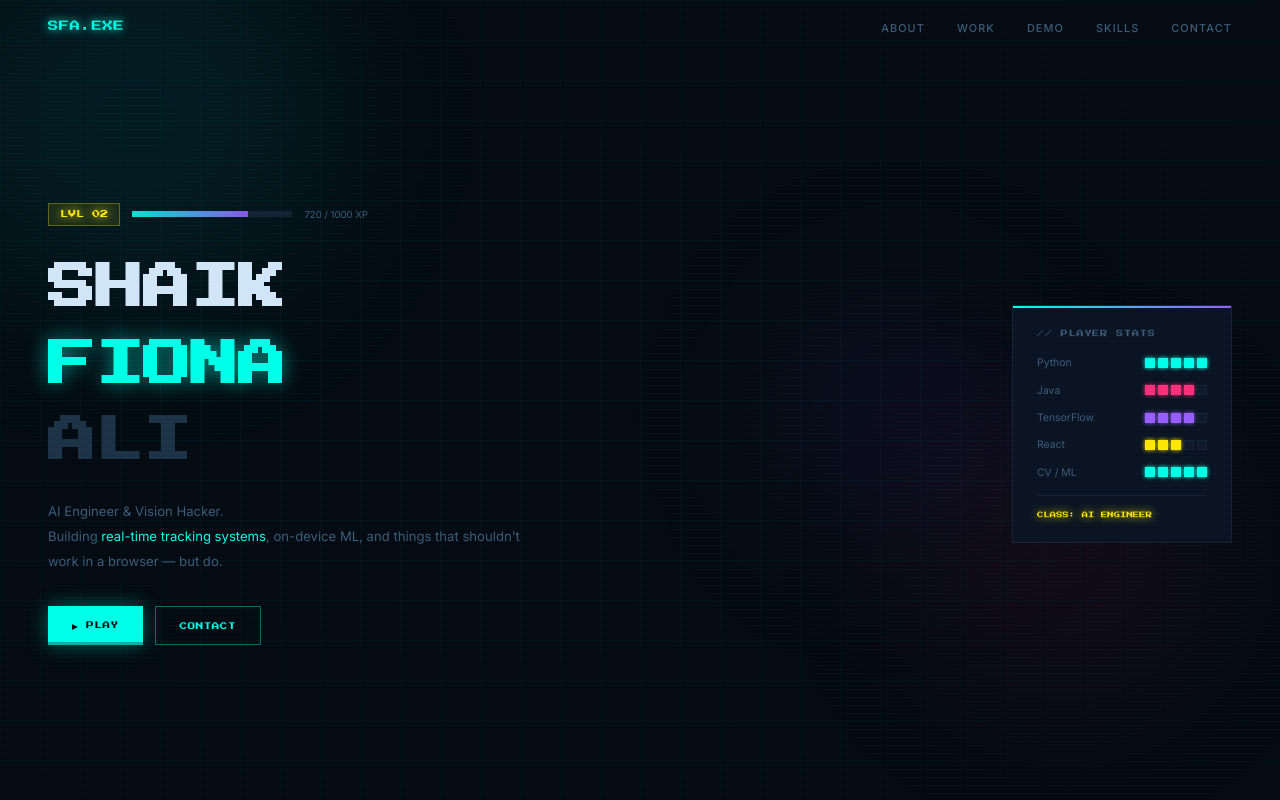
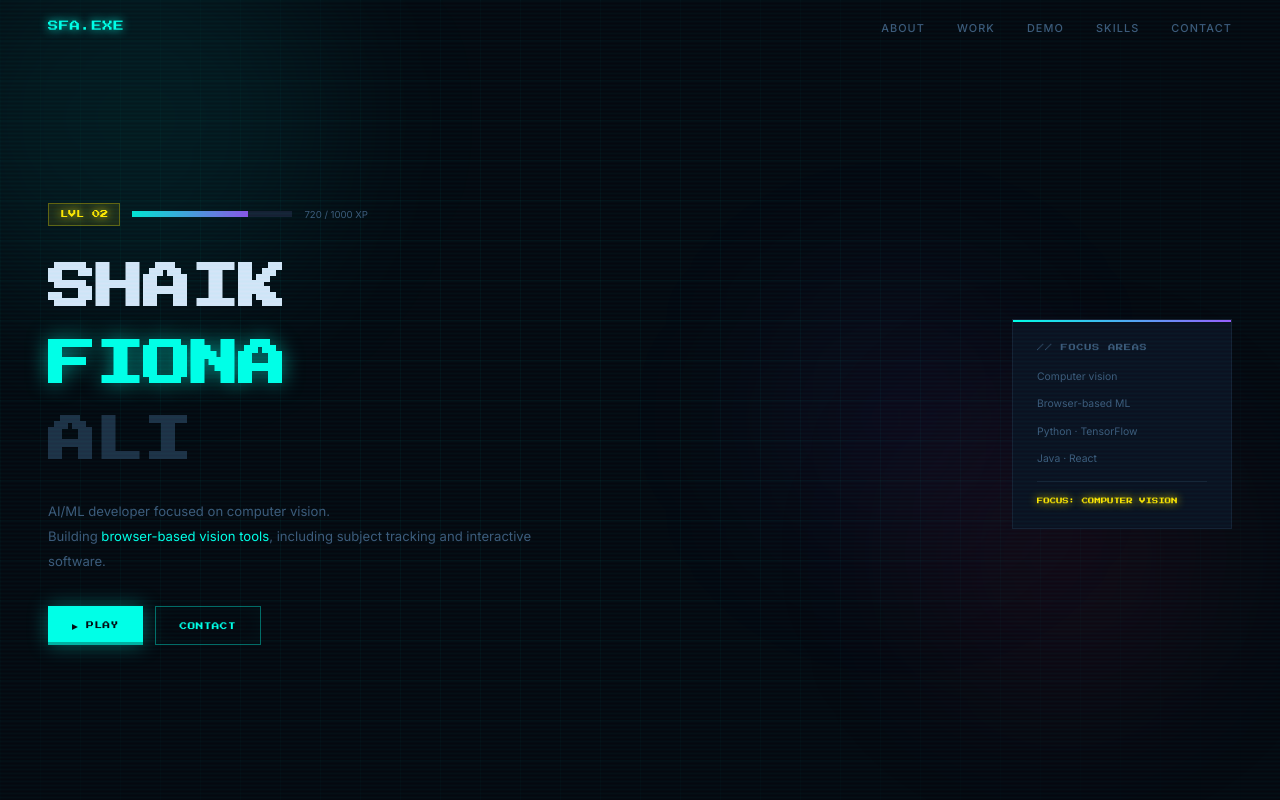
Before and after one commit to Fiona-ali/Fiona-ali.github.io, a plain HTML site: page index.html in a window 1280 px wide. Shown: the top 800 px of the page. Drawn offline with Linux system fonts and the light colour scheme.

Commit message:
Clarify portfolio focus and strengthen project evidence

```diff
--- a/index.html
+++ b/index.html
@@ -761,8 +761,8 @@ footer{
 
       <h1>SHAIK<br><span class="cyan">FIONA</span><br><span class="dim">ALI</span></h1>
       <p class="hero-sub">
-        AI Engineer & Vision Hacker.<br>
-        Building <span>real-time tracking systems</span>, on-device ML, and things that shouldn't work in a browser — but do.
+        AI/ML developer focused on computer vision.<br>
+        Building <span>browser-based vision tools</span>, including subject tracking and interactive software.
       </p>
       <div class="hero-btns">
         <a href="#projects" class="btn btn-primary">▶ PLAY</a>
@@ -771,39 +771,13 @@ footer{
     </div>
 
     <div class="hero-card rv">
-      <div class="hcard-title">// PLAYER STATS</div>
-      <div class="stat-row">
-        <span class="stat-label">Python</span>
-        <div class="stat-pips">
-          <div class="pip on"></div><div class="pip on"></div><div class="pip on"></div><div class="pip on"></div><div class="pip on"></div>
-        </div>
-      </div>
-      <div class="stat-row">
-        <span class="stat-label">Java</span>
-        <div class="stat-pips">
-          <div class="pip on pink"></div><div class="pip on pink"></div><div class="pip on pink"></div><div class="pip on pink"></div><div class="pip"></div>
-        </div>
-      </div>
-      <div class="stat-row">
-        <span class="stat-label">TensorFlow</span>
-        <div class="stat-pips">
-          <div class="pip on purple"></div><div class="pip on purple"></div><div class="pip on purple"></div><div class="pip on purple"></div><div class="pip"></div>
-        </div>
-      </div>
-      <div class="stat-row">
-        <span class="stat-label">React</span>
-        <div class="stat-pips">
-          <div class="pip on yellow"></div><div class="pip on yellow"></div><div class="pip on yellow"></div><div class="pip"></div><div class="pip"></div>
-        </div>
-      </div>
-      <div class="stat-row">
-        <span class="stat-label">CV / ML</span>
-        <div class="stat-pips">
-          <div class="pip on"></div><div class="pip on"></div><div class="pip on"></div><div class="pip on"></div><div class="pip on"></div>
-        </div>
-      </div>
+      <div class="hcard-title">// FOCUS AREAS</div>
+      <div class="stat-row"><span class="stat-label">Computer vision</span></div>
+      <div class="stat-row"><span class="stat-label">Browser-based ML</span></div>
+      <div class="stat-row"><span class="stat-label">Python · TensorFlow</span></div>
+      <div class="stat-row"><span class="stat-label">Java · React</span></div>
       <div class="hcard-divider"></div>
-      <div class="hcard-class">CLASS: AI ENGINEER</div>
+      <div class="hcard-class">FOCUS: COMPUTER VISION</div>
     </div>
   </div>
 </section>
@@ -844,7 +818,7 @@ footer{
             <div class="pcard-num">01 — FEATURED</div>
           </div>
           <div class="pcard-title">AI-POWERED SUBJECT TRACKER</div>
-          <p class="pcard-desc">Tap anything in a video — a person, object, anything — and this system locks on. Tracks it across frames, keeps it sharp, blurs everything else. Handles fast motion, occlusion, and low-light. Runs entirely on-device in the browser. No server. No latency hiding.</p>
+          <p class="pcard-desc">An interactive video project focused on selecting a subject and following it across frames. The project explores on-device processing in the browser. This card summarizes the work; browse my GitHub profile for related code and projects.</p>
           <div class="tags">
             <span class="tag hi">Computer Vision</span>
             <span class="tag hi">Real-Time AI</span>
@@ -855,6 +829,7 @@ footer{
             <span class="tag">CameraX</span>
             <span class="tag">On-Device ML</span>
           </div>
+          <a href="https://github.com/Fiona-ali" target="_blank" rel="noopener" class="pcard-link">EXPLORE MY GITHUB →</a>
         </div>
       </div>
       <div class="feat-visual">
@@ -865,8 +840,8 @@ footer{
           <div class="fv-ring"></div>
         </div>
         <div class="fv-icon">🎯</div>
-        <span class="fv-lbl tl">TRACKING ACTIVE</span>
-        <span class="fv-lbl br">30FPS · ON-DEVICE</span>
+        <span class="fv-lbl tl">SUBJECT-TRACKING PROJECT</span>
+        <span class="fv-lbl br">BROWSER-BASED ML</span>
       </div>
     </div>
 
```
